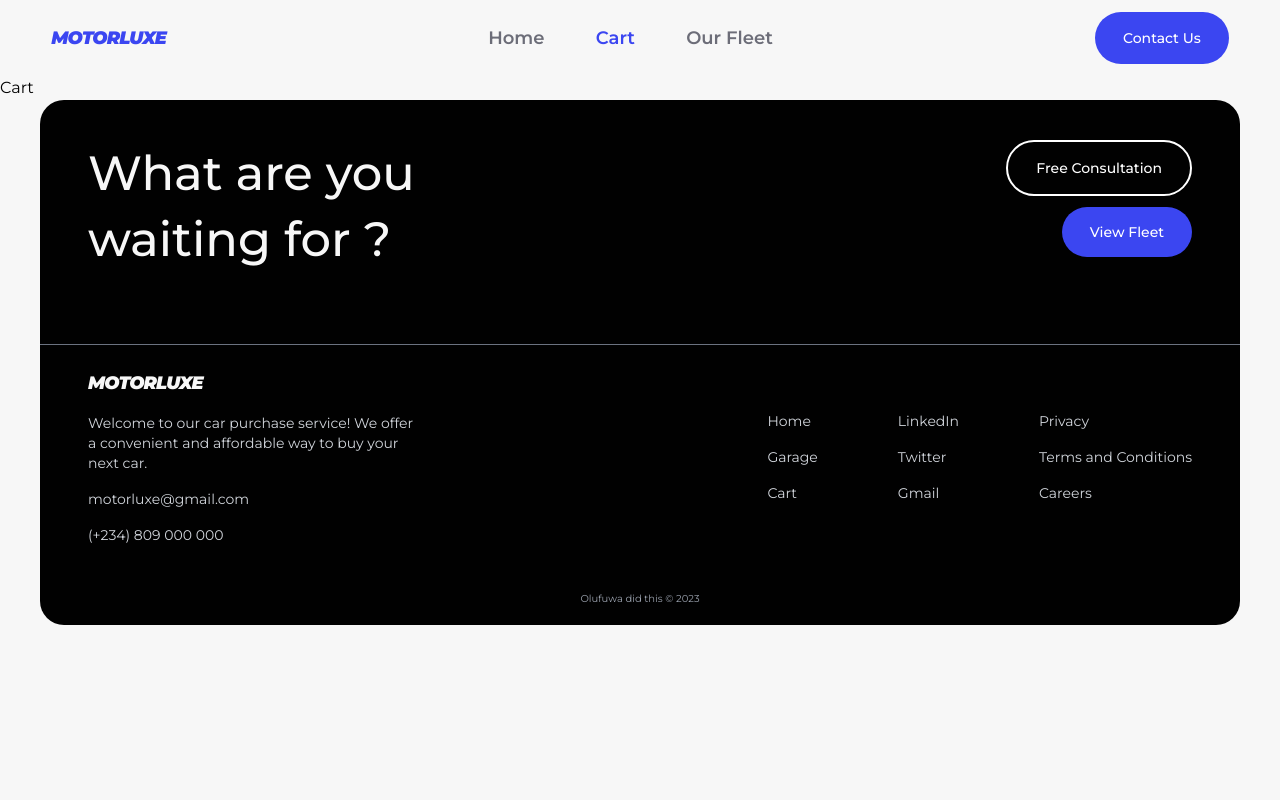
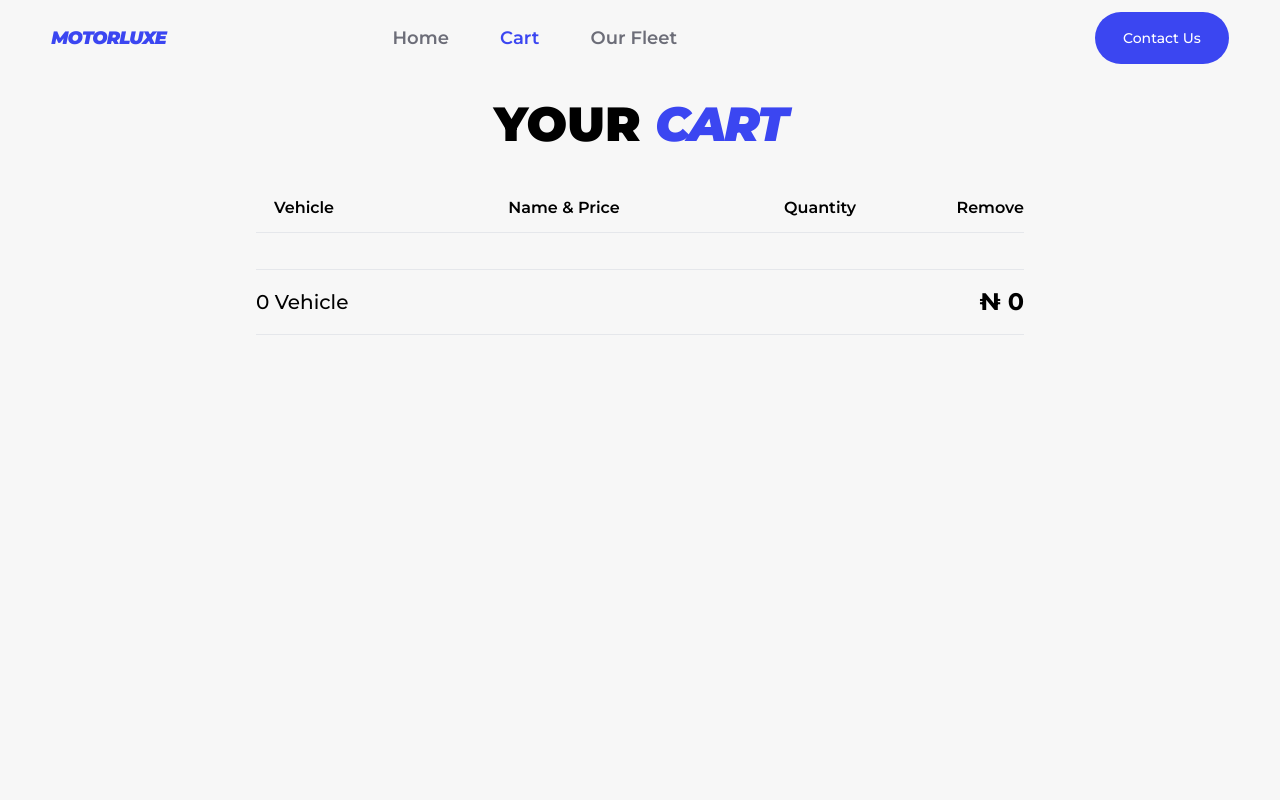
Before and after one commit to DavOlufuwa/cars-ts, a React (Vite) app: page /cart in a window 1280 px wide. Shown: the top 800 px of the page. Built offline with nearby package versions, Linux system fonts and the light colour scheme.

Commit message:
Added the Cart Functionality

```diff
--- a/src/App.tsx
+++ b/src/App.tsx
@@ -1,10 +1,11 @@
-import { createBrowserRouter, createRoutesFromElements, Route, RouterProvider, Outlet } from 'react-router-dom'
+import { createBrowserRouter, createRoutesFromElements, Route, RouterProvider } from 'react-router-dom'
 import Home from './pages/Home';
 import Layout from './pages/Layout';
 import Garage from './pages/Garage';
 import Vehicle from './pages/Vehicle';
 import Cart from './pages/Cart';
-
+import ScheduleDrive from './pages/ScheduleDrive';
+import { useCartStore } from './utils/CartStore';
 
 
 const router = createBrowserRouter(
@@ -14,6 +15,10 @@ const router = createBrowserRouter(
       <Route path='cart' element={<Cart />} />
       <Route path='garage' element={<Garage/>} />
       <Route path='garage/:id/:vehicle/:year' element={<Vehicle/>} />
+      {
+        useCartStore.getState().cartItems.length > 0 &&
+        <Route path='scheduledrive' element={<ScheduleDrive/>} />
+      }
     </Route>
   )
 )
--- a/src/components/CarCard.tsx
+++ b/src/components/CarCard.tsx
@@ -3,12 +3,16 @@ import { CarList } from "../utils/CarListStore"
 import { useEffect } from "react"
 import AOS from 'aos'
 import 'aos/dist/aos.css';
+import { useCartStore } from "../utils/CartStore";
 
 type CarCardPropsType = {
   cars: CarList
 }
 
 const CarCard = ({cars}: CarCardPropsType) => {
+
+  const addCartItem  = useCartStore((store)=> store.addCartItem)
+
   useEffect(
     () => {
       AOS.init()
@@ -41,9 +45,12 @@ const CarCard = ({cars}: CarCardPropsType) => {
           </p>
         </div>
         <div>
-          <Link to={"Cart"} className="button-filled-two" >
+          <div
+            onClick={() => addCartItem(cars)}
+            className="button-filled-two"
+          >
             Add to Cart
-          </Link>
+          </div>
         </div>
       </div>
     </div>
--- /dev/null
+++ b/src/components/CartCard.tsx
@@ -0,0 +1,45 @@
+import { CartInterface, useCartStore } from "../utils/CartStore"
+
+
+type CartCarInfo = {
+  cartCarInfo : CartInterface
+}
+
+const CartCard = ({cartCarInfo}: CartCarInfo) => {
+
+  const {name, year, price, images, quantity} = cartCarInfo
+  const removeCartItem = useCartStore((state) => state.removeCartItem)
+  const increaseQuantity = useCartStore((state) => state.increaseQuantity)
+  const reduceQuantity = useCartStore((state) => state.reduceQuantity)
+
+  return (
+    <div className="flex gap-2 justify-between items-center rounded-2xl shadow-md pt-2 pl-2">
+      <div className="bg-gray-card w-28 sm:w-32 lg:w-40 rounded-lg">
+        <img
+          src={images[0].url}
+          alt={`An Image of Toyota ${name} ${year}`}
+        />
+      </div>
+      <div className="font-medium text-sm sm:text-lg text-center w-32 sm:w-60">
+        <div className="mb-3">{year} Toyota {name} </div>
+        <div className="font-semibold">&#8358; {((price * 550) * quantity).toLocaleString()}</div>
+      </div>
+      <div className="flex flex-col items-center md:flex-row-reverse md:justify-between ">
+        <div onClick={() => increaseQuantity(cartCarInfo)} className="cursor-pointer md:rotate-90 ">
+          <svg xmlns="http://www.w3.org/2000/svg" width="4rem" height="2.5rem" viewBox="0 0 24 24"><path fill="none" stroke={"#808080"} stroke-linecap="round" stroke-linejoin="round" stroke-width="2" d="m6 15l6-6l6 6"/></svg>
+        </div>
+        <div className={`text-lg sm:text-base md:text-lg font-medium md:w-12 text-center`}>{quantity}</div>
+        <div onClick={() => reduceQuantity(cartCarInfo)} className={`cursor-pointer rotate-180 md:-rotate-90 ${quantity === 1 && "cursor-not-allowed"}`} >
+          <svg xmlns="http://www.w3.org/2000/svg" width="4rem" height="2.5rem" viewBox="0 0 24 24"><path fill="none" stroke={"#808080"} stroke-linecap="round" stroke-linejoin="round" stroke-width="2" d="m6 15l6-6l6 6"/></svg>
+        </div>
+      </div>
+      <div className=" cursor-pointer self-start ">
+        <div onClick={() => removeCartItem(cartCarInfo)} className="bg-none text-gray-700 font-black text-3xl py-10 px-4 rounded-tr-2xl rounded-br-2xl duration-200 hover:bg-purple hover:text-white">
+          &#10005;
+        </div>
+      </div>
+    </div>
+  )
+}
+
+export default CartCard
--- a/src/components/NavBar.tsx
+++ b/src/components/NavBar.tsx
@@ -3,7 +3,7 @@ import Close from '/close.svg'
 
 import { Link, NavLink } from "react-router-dom"
 import { useState } from 'react'
-
+import { useCartStore } from '../utils/CartStore'
 
 export const func = ({isActive}:{isActive: boolean}): string => isActive ? "nav-link active-link" : " nav-link"
 
@@ -22,6 +22,7 @@ const NavBar = () => {
     body?.classList.remove('overflow-hidden')
   }
 
+  const cartItems = useCartStore((state) => state.cartItems)
   return (
     <header className="pb-3 md:py-3 pt-4">
       <nav className="flex justify-between items-center w-[92%] mx-auto" >
@@ -35,6 +36,9 @@ const NavBar = () => {
             <li><NavLink to="/"  className={func} onClick={closeMenu}>Home</NavLink></li>
             <li><NavLink to="cart" className={func} onClick={closeMenu}>Cart</NavLink></li>
             <li><NavLink to="garage" className={func} onClick={closeMenu}>Our Fleet</NavLink></li>
+            <li className={`duration-200 ${cartItems.length > 0 ? 'opacity-1' : 'opacity-0 pointer-events-none'}`} >
+              <NavLink to="scheduledrive" className={func} onClick={closeMenu}>Schedule Drive</NavLink>
+            </li>
           </ul>
         </div>
         <div className="flex items-center gap-4">
--- a/src/pages/Cart.tsx
+++ b/src/pages/Cart.tsx
@@ -1,8 +1,54 @@
-import React from 'react'
+
+import { useMemo, useEffect } from 'react'
+import AOS from 'aos'
+import 'aos/dist/aos.css';
+import CartCard from '../components/CartCard'
+import { useCartStore } from '../utils/CartStore'
 
 const Cart = () => {
+
+  useEffect(() => {
+    AOS.init()
+  }, [])
+
+  const cartItems = useCartStore((state) => state.cartItems)
+
+  const totalCost = useMemo(() => {
+    return cartItems.reduce((acc, item) => acc + item.quantity * item.price, 0)
+  }, [cartItems])
+
+  const totalQuantity = useMemo(() => {
+    return cartItems.reduce((acc, item) => acc + item.quantity, 0)
+  }, [cartItems])
+
   return (
-    <div>Cart</div>
+    <div className='min-h-screen'>
+      <div>
+        <div className='text-center my-6 mb-12  font-black uppercase text-3xl md:text-5xl'>
+          Your <span data-aos="fade-down" data-aos-easing="ease-in-out" data-aos-duration="700" className='uppercase font-black text-purple italic tracking-tighter'>CART</span>
+        </div>
+      </div>
+      <div className='px-4 sm:px-10 lg:px-32 xl:px-64 flex flex-col gap-3'>
+      <div className='font-semibold border-b pb-3 mb-2 flex justify-between items-center'>
+        <p className="w-24 text-center ">Vehicle</p>
+        <p className='w-32 sm:w-60  text-center'>Name & Price</p>
+        <p className='hidden sm:block  w-20 text-right md:'>Quantity</p>
+        <p className='block sm:hidden  w-10 text-right'>Qty</p>
+        <p className=' w-[4.5rem] md:w-[4.75rem] text-right'>Remove</p>
+      </div>
+        {
+          cartItems.map((item, index) =>
+            <CartCard key={index} cartCarInfo={item} />
+          )
+        }
+      <div className='flex justify-between items-center font-bold text-2xl border-y py-4 mt-4'>
+        <div className='font-medium text-xl'>
+          {totalQuantity} Vehicle{totalQuantity > 1 && "s"}
+        </div>
+        <div> &#8358; {(totalCost * 550).toLocaleString()}</div>
+      </div>
+      </div>
+    </div>
   )
 }
 
--- /dev/null
+++ b/src/pages/ScheduleDrive.tsx
@@ -0,0 +1,8 @@
+
+const ScheduleDrive = () => {
+  return (
+    <div>ScheduleDrive</div>
+  )
+}
+
+export default ScheduleDrive
--- /dev/null
+++ b/src/utils/CartStore.ts
@@ -0,0 +1,58 @@
+import { create } from "zustand";
+import { persist } from "zustand/middleware";
+import { CarList } from "./CarListStore";
+
+interface QuantityInterface {
+  quantity: number;
+}
+
+export interface CartInterface extends CarList, QuantityInterface{}
+
+export const useCartStore = create<{
+  cartItems: CartInterface[],
+  addCartItem: (car: CarList) => void,
+  removeCartItem: (car: CarList) => void,
+  reduceQuantity: (car: CarList) => void,
+  increaseQuantity: (car: CarList) => void,
+  emptyCart: () => void,
+
+
+}>()(persist((set) => (
+  {
+    cartItems: [],
+    addCartItem: (car: CarList) => set((state)=> {
+
+    const existingCar = state.cartItems.find((item) => item.id === car.id)
+
+    if (existingCar) {
+      return {
+        cartItems: state.cartItems.map((item) => item.id === car.id ?
+        {...item, quantity: item.quantity + 1} : item
+        )
+      }
+    }
+    return {
+      cartItems: [...state.cartItems, {...car, quantity: 1}]
+    }
+  }),
+  removeCartItem: (car: CarList) => set((state) => (
+    {
+      cartItems: state.cartItems.filter((item) => item.id !== car.id)
+    })),
+  reduceQuantity: (car: CarList) => set((state) => (
+    {
+      cartItems: state.cartItems.map((item) => item.id === car.id && item.quantity > 1 ?
+       {...item, quantity: item.quantity - 1} : item)
+    })),
+  increaseQuantity: (car: CarList) => set((state) => (
+    {
+      cartItems: state.cartItems.map((item) => item.id === car.id ?
+      {...item, quantity: item.quantity + 1} : item)
+    }
+  )),
+  emptyCart: () => set({cartItems: []})
+}),
+  {
+    name: "motorLuxeCart",
+  }
+))
```
Also changed, not shown: src/store.tsx (deleted, +0 -11 lines), src/utils/CarListStore.ts (renamed from src/utils/CarListStore.tsx), 1 other file (tests, documents, lock files or other folders).
